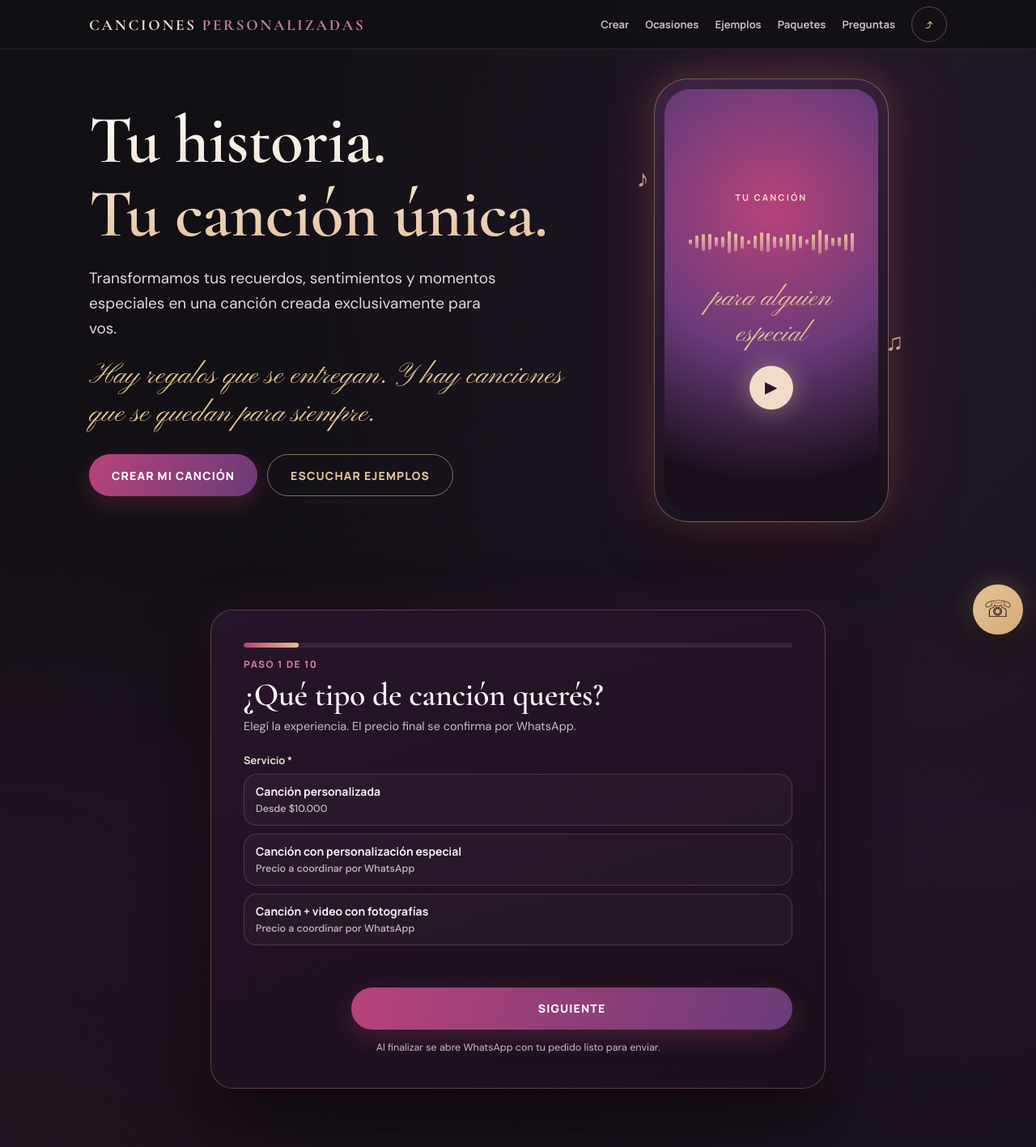
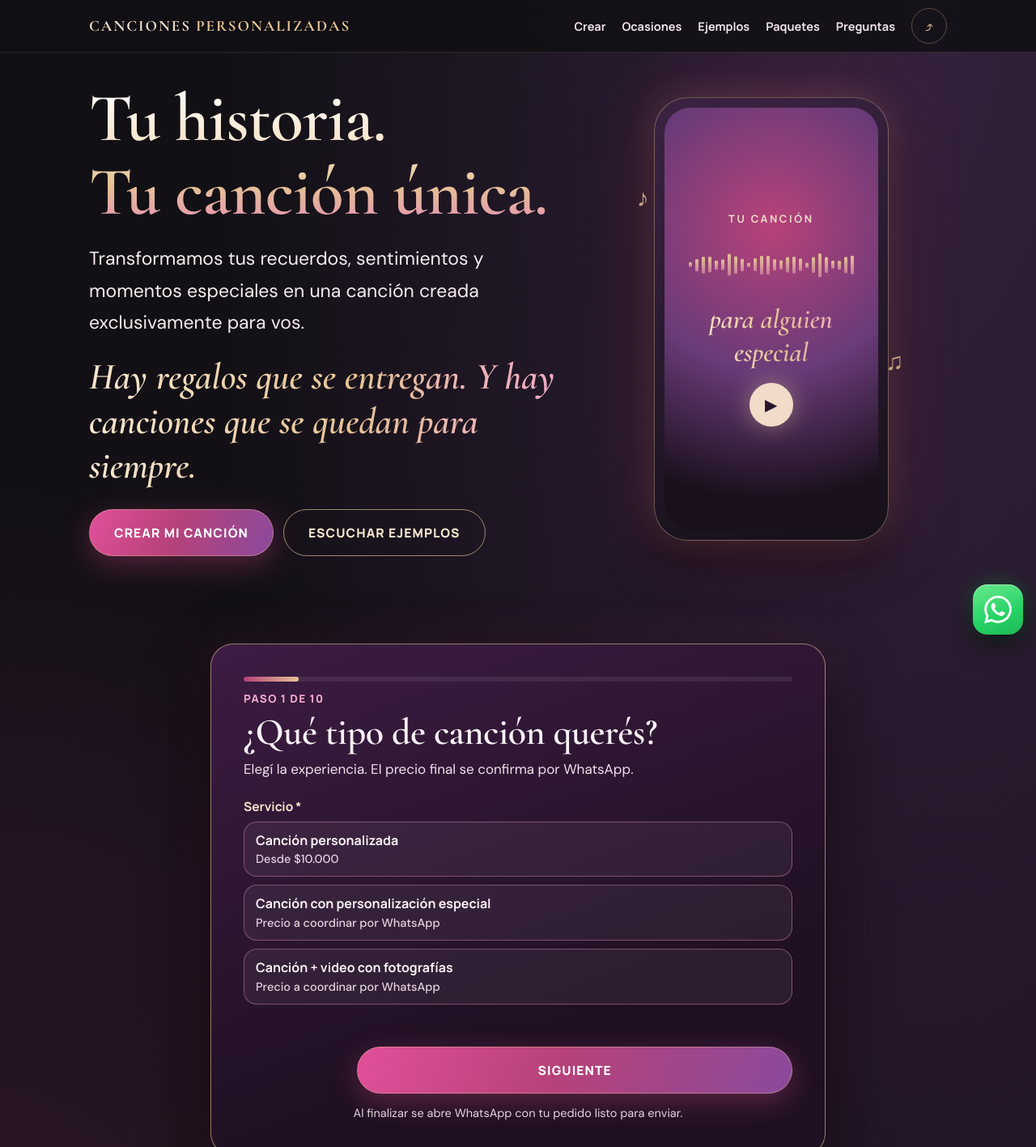
Before and after one commit to Misael2546/canciones-personalizadas, a plain HTML site: page index.html in a window 1280 px wide. Shown: the top 1417 px of the page at 81% size. Drawn offline with nearby package versions, Linux system fonts and the light colour scheme.

Commit message:
Actualiza identidad visual de la plataforma
Renovación integral de Canciones Personalizadas. Mejoras en diseño, tipografías, paleta de colores, experiencia móvil e identidad visual para redes sociales. Actualización de portada y perfil con una estética moderna, elegante y profesional, destacando el concepto «Regalá una canción».

```diff
--- a/index.html
+++ b/index.html
@@ -4,49 +4,49 @@
 <meta charset="utf-8">
 <meta name="viewport" content="width=device-width, initial-scale=1, viewport-fit=cover">
 <meta name="theme-color" content="#111014">
-<title>Canciones Personalizadas | Tu historia. Tu canción única.</title>
+<title>Canciones Personalizadas | Tu canción única</title>
 <meta name="description" content="Convertí tus recuerdos, sentimientos y momentos especiales en una canción creada exclusivamente para esa persona. Pedila por WhatsApp.">
 <meta property="og:type" content="website">
-<meta property="og:title" content="Canciones Personalizadas | Tu historia. Tu canción única.">
+<meta property="og:title" content="Canciones Personalizadas | Tu canción única">
 <meta property="og:description" content="Hay regalos que se entregan. Y hay canciones que se quedan para siempre.">
 <link rel="preconnect" href="https://fonts.googleapis.com">
 <link rel="preconnect" href="https://fonts.gstatic.com" crossorigin>
-<link href="https://fonts.googleapis.com/css2?family=Cormorant+Garamond:ital,wght@0,500;0,600;0,700;1,500;1,600&family=DM+Sans:wght@400;500;700&family=Manrope:wght@500;700;800&family=Pinyon+Script&display=swap" rel="stylesheet">
+<link href="https://fonts.googleapis.com/css2?family=Cormorant+Garamond:ital,wght@0,500;0,600;0,700;1,500;1,600&family=DM+Sans:wght@400;500;700&family=Manrope:wght@500;700;800&display=swap" rel="stylesheet">
 <style>
-:root{--c1:#111014;--c2:#1A101C;--c3:#29152B;--v:#693B79;--m:#B84279;--r:#C77D9B;--g:#E5C394;--b:#F0DCC8;--t:#F8F1F5;--mute:#cbb9c6;
---serif:"Cormorant Garamond","Playfair Display",Georgia,serif;--sans:"DM Sans",system-ui,sans-serif;--ui:"Manrope","Inter",system-ui,sans-serif;--script:"Pinyon Script","Snell Roundhand",cursive}
+:root{--c1:#111014;--c2:#1A101C;--c3:#29152B;--v:#693B79;--m:#B84279;--r:#C77D9B;--g:#E5C394;--b:#F0DCC8;--t:#F8F1F5;--mute:#e3d2de;
+--serif:"Cormorant Garamond","Playfair Display",Georgia,serif;--sans:"DM Sans",system-ui,sans-serif;--ui:"Manrope","Inter",system-ui,sans-serif;--script:"Cormorant Garamond","Playfair Display",Georgia,serif}
 *{box-sizing:border-box;margin:0}
 html{scroll-behavior:smooth;scroll-padding-top:70px;background:var(--c1)}
-body{background:radial-gradient(ellipse 70% 40% at 90% 0,#693B7930,transparent),radial-gradient(ellipse 60% 35% at 0 45%,#B8427920,transparent),radial-gradient(ellipse 60% 30% at 100% 80%,#E5C39414,transparent),linear-gradient(180deg,var(--c1),var(--c2) 50%,var(--c1));color:var(--t);font:400 16px/1.65 var(--sans);overflow-x:hidden;-webkit-text-size-adjust:100%}
+body{background:radial-gradient(ellipse 70% 40% at 90% 0,#693B7966,transparent),radial-gradient(ellipse 60% 35% at 0 45%,#B8427945,transparent),radial-gradient(ellipse 60% 30% at 100% 80%,#E5C39428,transparent),linear-gradient(180deg,var(--c1),var(--c2) 50%,var(--c1));color:var(--t);font:400 18px/1.7 var(--sans);overflow-x:hidden;-webkit-text-size-adjust:100%}
 h1,h2,h3{font-family:var(--serif);font-weight:600;line-height:1.08;letter-spacing:-.01em}
 button,input,textarea{font:inherit;color:inherit}button{cursor:pointer;border:0;background:none}
 .w{width:min(100% - 36px,1060px);margin:auto}
 section{padding:68px 0}
-h2{font-size:clamp(34px,7vw,52px);margin-bottom:12px}
-.sub{color:var(--mute);max-width:560px;margin-bottom:30px}
-.script{font-family:var(--script);color:var(--g);font-size:clamp(26px,6vw,36px);line-height:1.3}
-.btn{display:inline-flex;align-items:center;justify-content:center;gap:9px;min-height:52px;padding:0 28px;border-radius:40px;font:800 14px var(--ui);letter-spacing:.08em;text-transform:uppercase;text-decoration:none;transition:transform .2s,box-shadow .2s,filter .2s}
+h2{font-size:clamp(38px,8vw,58px);margin-bottom:12px;background:linear-gradient(90deg,#fff,#F0DCC8 45%,#E5C394);-webkit-background-clip:text;background-clip:text;color:transparent}
+.sub{color:#ecdde6;font-size:18.5px;max-width:620px;margin-bottom:30px}
+.script{font-family:var(--script);font-style:italic;font-weight:600;font-size:clamp(31px,8vw,46px);line-height:1.2;background:linear-gradient(90deg,#F8E6CE,#E5C394 55%,#F0A9C8);-webkit-background-clip:text;background-clip:text;color:transparent}
+.btn{display:inline-flex;align-items:center;justify-content:center;gap:9px;min-height:58px;padding:0 30px;border-radius:40px;font:800 15.5px var(--ui);letter-spacing:.07em;text-transform:uppercase;text-decoration:none;transition:transform .2s,box-shadow .2s,filter .2s}
 .btn:active{transform:scale(.98)}
-.p{background:linear-gradient(110deg,var(--m),var(--v));color:#fff;box-shadow:0 10px 30px #B8427940}
+.p{background:linear-gradient(110deg,#e0509a,#B84279 45%,#8a4a9c);color:#fff;border:1px solid #E5C39466;box-shadow:0 10px 34px #B8427966}
 .p:hover{box-shadow:0 14px 38px #B8427966;filter:brightness(1.1)}
-.o{border:1px solid #E5C39488;color:var(--g)}.o:hover{background:#E5C39414}
-.wa{background:linear-gradient(110deg,var(--g),#d4ab78);color:#1A101C;box-shadow:0 10px 30px #E5C39433}
+.o{border:1.5px solid #E5C394aa;color:#F8E6CE}.o:hover{background:#E5C39414}
+.wa{background:linear-gradient(160deg,#4FE07A,#25D366 55%,#1DB954);color:#fff;box-shadow:0 10px 28px #25D36655}
 :focus-visible{outline:3px solid var(--g);outline-offset:3px}
 header{position:sticky;top:0;z-index:20;background:#111014d9;backdrop-filter:blur(14px);-webkit-backdrop-filter:blur(14px);border-bottom:1px solid #E5C39422;padding-top:env(safe-area-inset-top)}
-header .w{display:flex;align-items:center;justify-content:space-between;height:60px;gap:10px}
-.brand{font:700 19px var(--serif);letter-spacing:.14em;color:var(--b)}.brand i{color:var(--r);font-style:normal}
-nav{display:flex;gap:20px;align-items:center}nav a{color:var(--mute);text-decoration:none;font:700 13px var(--ui)}nav a:hover{color:var(--g)}
+header .w{display:flex;align-items:center;justify-content:space-between;min-height:64px;padding:8px 0;gap:10px}
+.brand{font:700 19px var(--serif);letter-spacing:.1em;color:var(--b);line-height:1.15}.brand i{color:var(--g);font-style:normal}
+nav{display:flex;gap:20px;align-items:center}nav a{color:#f0e2ea;text-decoration:none;font:700 14.5px var(--ui)}nav a:hover{color:var(--g)}
 .sh{width:44px;height:44px;border-radius:50%;border:1px solid #E5C39455;color:var(--g);font-size:18px}
 @media(max-width:640px){nav a{display:none}}
 .hero{padding:36px 0 40px;position:relative}
 .hero .w{display:grid;gap:38px;align-items:center}
 @media(min-width:860px){.hero .w{grid-template-columns:1.15fr .85fr}}
-h1{font-size:clamp(46px,11vw,84px);margin-bottom:18px;background:linear-gradient(180deg,#fff,var(--b) 60%,var(--g));-webkit-background-clip:text;background-clip:text;color:transparent}
-.hero p.l{font-size:clamp(16px,4vw,19px);color:#e4d6df;max-width:520px;margin-bottom:20px}
+h1{font-size:clamp(46px,11vw,84px);margin-bottom:18px;background:linear-gradient(180deg,#fff,#F8E6CE 40%,#E5C394 70%,#E58FB4);-webkit-background-clip:text;background-clip:text;color:transparent}
+.hero p.l{font-size:clamp(19px,4.9vw,23px);color:#f6ecf1;max-width:520px;margin-bottom:20px}
 .cta{display:flex;flex-wrap:wrap;gap:12px;margin-top:26px}
 .phone{justify-self:center;width:min(78vw,290px);aspect-ratio:9/17;border-radius:42px;padding:12px;background:linear-gradient(160deg,#3b2342,#16101a);border:1px solid #E5C39466;box-shadow:0 0 90px #B8427955,0 0 40px #E5C39425,0 30px 60px #000a;position:relative}
 .scr{height:100%;border-radius:32px;background:radial-gradient(circle at 50% 28%,#B84279,#693B79 45%,#1A101C 85%);display:flex;flex-direction:column;align-items:center;justify-content:center;gap:16px;text-align:center;padding:20px;overflow:hidden}
-.scr small{font:700 11px var(--ui);letter-spacing:.2em;text-transform:uppercase;color:var(--b)}
+.scr small{font:700 13px var(--ui);letter-spacing:.2em;text-transform:uppercase;color:var(--b)}
 .scr .script{font-size:34px}
 .wave{display:flex;align-items:center;gap:4px;height:64px}
 .wave span{width:4px;border-radius:4px;background:linear-gradient(var(--g),var(--r));height:var(--h);animation:wv 1.6s ease-in-out infinite alternate;animation-delay:var(--d)}
@@ -54,43 +54,43 @@ h1{font-size:clamp(46px,11vw,84px);margin-bottom:18px;background:linear-gradient
 .play{width:54px;height:54px;border-radius:50%;background:var(--b);color:var(--c3);display:grid;place-items:center;font-size:20px;box-shadow:0 0 30px #E5C39477}
 .note{position:absolute;color:var(--g);font-size:30px;opacity:.8}
 .grid{display:grid;gap:16px;grid-template-columns:repeat(auto-fill,minmax(250px,1fr))}
-.card{background:linear-gradient(160deg,#29152Bcc,#1A101Cf2);border:1px solid #C77D9B33;border-radius:22px;padding:22px;box-shadow:0 16px 40px #0007,inset 0 1px #fff12;display:flex;flex-direction:column;gap:8px;transition:transform .25s,border-color .25s}
-.card:hover{transform:translateY(-4px);border-color:#E5C39477}
-.card h3{font-size:25px}.card p{color:var(--mute);font-size:14.5px;flex:1}
-.ic{width:58px;height:58px;border-radius:18px;display:grid;place-items:center;font-size:28px;background:linear-gradient(135deg,var(--v),var(--m));box-shadow:0 8px 24px #B8427944}
-.lk{color:var(--g);font:800 13px var(--ui);letter-spacing:.06em;text-align:left;min-height:44px;text-transform:uppercase}
-.price{font:700 14px var(--ui);color:var(--g)}
+.card{background:linear-gradient(160deg,#4d2354ee,#2c1630f5 55%,#1A101C);border:1px solid #D88AB066;border-radius:22px;padding:22px;box-shadow:0 16px 40px #0007,inset 0 1px #fff12;display:flex;flex-direction:column;gap:8px;transition:transform .25s,border-color .25s}
+.card:hover{transform:translateY(-4px);border-color:#E5C394aa;box-shadow:0 16px 46px #B8427944}
+.card h3{font-size:30px;color:#fff}.card p{color:#ecdde6;font-size:17px;flex:1}
+.ic{width:58px;height:58px;border-radius:18px;display:grid;place-items:center;font-size:28px;background:linear-gradient(135deg,#8a4a9c,#e0509a);box-shadow:0 8px 26px #B8427977}
+.lk{color:#F0DCC8;font:800 14.5px var(--ui);letter-spacing:.06em;text-align:left;min-height:44px;text-transform:uppercase}
+.price{font:800 15.5px var(--ui);color:#F0C98F}
 .feat{border-color:#E5C394aa;box-shadow:0 16px 50px #B8427933}
 /* wizard */
 #crear{background:linear-gradient(180deg,transparent,#29152B66,transparent)}
-.wz{background:linear-gradient(160deg,#29152Bf0,#1A101C);border:1px solid #E5C39444;border-radius:28px;padding:clamp(20px,5vw,40px);box-shadow:0 30px 80px #000a,0 0 60px #B8427922;max-width:760px;margin:auto}
+.wz{background:linear-gradient(160deg,#3d1c43,#1f1022 70%);border:1px solid #E5C39499;border-radius:28px;padding:clamp(20px,5vw,40px);box-shadow:0 30px 80px #000a,0 0 60px #B8427922;max-width:760px;margin:auto}
 .pg{height:6px;background:#ffffff14;border-radius:9px;overflow:hidden;margin-bottom:12px}
 .pg b{display:block;height:100%;width:0;background:linear-gradient(90deg,var(--m),var(--g));border-radius:9px;transition:width .4s}
-.st{font:800 12px var(--ui);letter-spacing:.12em;color:var(--r);text-transform:uppercase}
-.wz h3{font-size:clamp(30px,6vw,40px);margin:8px 0 6px}
-.hn{color:var(--mute);font-size:14.5px;margin-bottom:20px}
+.st{font:800 13.5px var(--ui);letter-spacing:.1em;color:#F0A9C8;text-transform:uppercase}
+.wz h3{font-size:clamp(34px,7.4vw,46px);margin:8px 0 6px}
+.hn{color:#efe1ea;font-size:17px;margin-bottom:20px}
 #body{animation:in .35s}@keyframes in{from{opacity:0;transform:translateY(8px)}}
-.fl{margin-bottom:18px}.fl label{display:block;font:700 13px var(--ui);color:var(--b);margin-bottom:8px}
+.fl{margin-bottom:18px}.fl label{display:block;font:700 15.5px var(--ui);color:#F8E6CE;margin-bottom:8px}
 .ch{display:grid;grid-template-columns:repeat(auto-fill,minmax(150px,1fr));gap:10px}
 .ch.big{grid-template-columns:1fr}
-.o1{min-height:52px;padding:12px 14px;text-align:left;border-radius:16px;border:1px solid #C77D9B44;background:#ffffff08;font:600 14px/1.35 var(--ui);transition:.2s}
-.o1 small{display:block;font:500 12.5px var(--sans);color:var(--mute);margin-top:3px}
+.o1{min-height:52px;padding:12px 14px;text-align:left;border-radius:16px;border:1px solid #D88AB077;background:#ffffff0f;font:700 16px/1.35 var(--ui);transition:.2s}
+.o1 small{display:block;font:500 14.5px var(--sans);color:var(--mute);margin-top:3px}
 .o1:hover{border-color:var(--r)}
-.o1[aria-pressed=true]{background:linear-gradient(120deg,#B8427966,#693B7966);border-color:var(--g);box-shadow:0 0 22px #B8427944}
+.o1[aria-pressed=true]{background:linear-gradient(120deg,#B84279bb,#693B79bb);border-color:var(--g);box-shadow:0 0 22px #B8427944}
 .o1[aria-pressed=true]::before{content:"✓ ";color:var(--g)}
-.in{width:100%;padding:15px;border-radius:16px;border:1px solid #C77D9B55;background:#0c0710aa;font:500 16px var(--ui);outline:0;min-height:52px}
+.in{width:100%;padding:15px;border-radius:16px;border:1px solid #C77D9B55;background:#0c0710aa;font:500 17.5px var(--ui);outline:0;min-height:56px}
 textarea.in{min-height:150px;resize:vertical;line-height:1.55}
 .in:focus{border-color:var(--g);box-shadow:0 0 0 3px #E5C39422}
 .bad{border-color:#ff8aa5!important}
-.er{color:#ffa3b8;font:600 13px var(--ui);min-height:20px;margin:4px 0}
+.er{color:#ffb3c6;font:700 15px var(--ui);min-height:20px;margin:4px 0}
 .ac{display:flex;gap:10px;margin-top:14px}.ac .btn{flex:1}
 .bk{background:#ffffff10;color:var(--t);flex:0 0 auto!important;padding:0 22px}
 .sm{display:grid;gap:10px;margin:8px 0 18px}
 .si{display:flex;gap:12px;justify-content:space-between;align-items:flex-start;padding:12px 14px;border-radius:14px;background:#ffffff08;border:1px solid #ffffff12;overflow-wrap:anywhere}
-.si b{display:block;font:700 11px var(--ui);letter-spacing:.08em;text-transform:uppercase;color:var(--r)}
-.si span{font-size:14.5px;white-space:pre-wrap}.si button{color:var(--g);font:800 12px var(--ui);min-height:44px;padding:0 6px;flex:none}
-.ck{display:flex;gap:10px;font-size:13.5px;color:var(--mute);margin:6px 0}.ck input{accent-color:var(--m);width:22px;height:22px;flex:none}
-.sm2{font-size:12.5px;color:var(--mute);text-align:center;margin-top:12px}
+.si b{display:block;font:700 12.5px var(--ui);letter-spacing:.06em;text-transform:uppercase;color:#F0A9C8}
+.si span{font-size:16.5px;white-space:pre-wrap}.si button{color:var(--g);font:800 12px var(--ui);min-height:44px;padding:0 6px;flex:none}
+.ck{display:flex;gap:10px;font-size:15.5px;color:#ecdde6;margin:6px 0}.ck input{accent-color:var(--m);width:22px;height:22px;flex:none}
+.sm2{font-size:14.5px;color:#e3d2de;text-align:center;margin-top:12px}
 /* catalog */
 .cov{aspect-ratio:1.4;border-radius:16px;background:radial-gradient(circle at 30% 30%,var(--m),var(--v) 60%,var(--c3));display:grid;place-items:center;font-size:44px;overflow:hidden}
 .cov img{width:100%;height:100%;object-fit:cover}
@@ -99,12 +99,13 @@ audio{width:100%;height:42px}
 .empty .script{display:block;margin-bottom:8px}
 .steps{counter-reset:s}.steps .card::before{counter-increment:s;content:counter(s);font:600 34px var(--serif);color:var(--g)}
 details{border-bottom:1px solid #ffffff1c;padding:4px 0}
-summary{cursor:pointer;min-height:52px;display:flex;align-items:center;font:700 16px var(--ui);list-style:none;gap:12px;justify-content:space-between}
+summary{cursor:pointer;min-height:56px;display:flex;align-items:center;font:700 18px var(--ui);list-style:none;gap:12px;justify-content:space-between}
 summary::after{content:"+";color:var(--g);font-size:24px}details[open] summary::after{content:"–"}
-details p{color:var(--mute);padding:0 0 18px}
+details p{color:#ecdde6;font-size:17px;padding:0 0 18px}
 .quote{font-family:var(--serif);font-style:italic;font-size:19px}
-footer{text-align:center;padding:50px 18px calc(110px + env(safe-area-inset-bottom));border-top:1px solid #E5C39422;color:var(--mute);font-size:13px}
-.fw{position:fixed;right:16px;bottom:calc(16px + env(safe-area-inset-bottom));z-index:30;width:62px;height:62px;border-radius:50%;background:linear-gradient(135deg,var(--g),#d4ab78);color:#1A101C;display:grid;place-items:center;font-size:28px;text-decoration:none;box-shadow:0 10px 30px #000a,0 0 30px #E5C39455}
+footer{text-align:center;padding:50px 18px calc(110px + env(safe-area-inset-bottom));border-top:1px solid #E5C39422;color:#e3d2de;font-size:15px}
+.wi{fill:currentColor;flex:none}
+.fw{position:fixed;right:16px;bottom:calc(16px + env(safe-area-inset-bottom));z-index:30;width:62px;height:62px;border-radius:18px;background:linear-gradient(160deg,#6BE98C,#25D366 60%,#1DB954);color:#fff;display:grid;place-items:center;text-decoration:none;box-shadow:0 10px 28px #000a,0 0 24px #25D36655,inset 0 1px #ffffff66}
 .toast{position:fixed;left:50%;bottom:100px;transform:translateX(-50%);background:var(--b);color:var(--c3);padding:12px 20px;border-radius:30px;font:700 14px var(--ui);z-index:40}
 @media(prefers-reduced-motion:reduce){*{animation:none!important;transition:none!important;scroll-behavior:auto!important}}
 </style>
@@ -159,7 +160,7 @@ footer{text-align:center;padding:50px 18px calc(110px + env(safe-area-inset-bott
 <div class="cta"><a class="btn p" href="#crear">Crear mi canción</a></div></div></section>
 </main>
 <footer><div class="script">Canciones que se quedan para siempre</div><p>CANCIONES PERSONALIZADAS · Hecho con emoción ♡</p></footer>
-<a class="fw" id="fw" target="_blank" rel="noopener" aria-label="Escribinos por WhatsApp">☏</a>
+<a class="fw" id="fw" target="_blank" rel="noopener" aria-label="Escribinos por WhatsApp"><svg class="wi" viewBox="0 0 24 24" width="34" height="34" aria-hidden="true"><path d="M17.472 14.382c-.297-.149-1.758-.867-2.03-.967-.273-.099-.471-.148-.67.15-.197.297-.767.966-.94 1.164-.173.199-.347.223-.644.075-.297-.15-1.255-.463-2.39-1.475-.883-.788-1.48-1.761-1.653-2.059-.173-.297-.018-.458.13-.606.134-.133.298-.347.446-.52.149-.174.198-.298.298-.497.099-.198.05-.371-.025-.52-.075-.149-.669-1.612-.916-2.207-.242-.579-.487-.5-.669-.51-.173-.008-.371-.01-.57-.01-.198 0-.52.074-.792.372-.272.297-1.04 1.016-1.04 2.479 0 1.462 1.065 2.875 1.213 3.074.149.198 2.096 3.2 5.077 4.487.709.306 1.262.489 1.694.625.712.227 1.36.195 1.871.118.571-.085 1.758-.719 2.006-1.413.248-.694.248-1.289.173-1.413-.074-.124-.272-.198-.57-.347m-5.421 7.403h-.004a9.87 9.87 0 01-5.031-1.378l-.361-.214-3.741.982.998-3.648-.235-.374a9.86 9.86 0 01-1.51-5.26c.001-5.45 4.436-9.884 9.888-9.884 2.64 0 5.122 1.03 6.988 2.898a9.825 9.825 0 012.893 6.994c-.003 5.45-4.437 9.884-9.885 9.884m8.413-18.297A11.815 11.815 0 0012.05 0C5.495 0 .16 5.335.157 11.892c0 2.096.547 4.142 1.588 5.945L.057 24l6.305-1.654a11.882 11.882 0 005.683 1.448h.005c6.554 0 11.89-5.335 11.893-11.893a11.821 11.821 0 00-3.48-8.413Z"/></svg></a>
 
 <script>
 // Número de WhatsApp del proyecto (sin cambios): +54 9 11 3765-8829
@@ -189,6 +190,7 @@ const STEPS=[
  {t:'Elegí el estilo musical',h:'Si tenés un artista de referencia, indicalo: es una guía de estilo, no prometemos imitaciones exactas.',f:[C('estilo','Estilo musical',ESTILOS,{req:1}),T('referencia','Artista o canción de referencia',{ph:'Opcional'})]},
  {t:'Tu dedicatoria',h:'Una frase que no puede faltar.',f:[A('dedicatoria','Dedicatoria',{req:1,ph:'Quiero que sepa que…'}),C('voz','Preferencia de voz',['Voz femenina','Voz masculina','Sin preferencia'])]},
  {t:'Revisá y enviá tu pedido',h:'Completá tus datos y controlá el resumen. Podés editar cualquier respuesta.',f:[T('fecha','¿Para cuándo la necesitás?',{ph:'Ej.: 15 de diciembre (opcional)'}),T('fotos','Fotografías para el video',{ph:'Ej.: tengo entre 10 y 15 fotos (opcional)',video:1}),T('contacto','Teléfono o email de contacto',{ph:'Opcional'})]}];
+const WAI='<svg class="wi" viewBox="0 0 24 24" width="22" height="22" aria-hidden="true"><path d="M17.472 14.382c-.297-.149-1.758-.867-2.03-.967-.273-.099-.471-.148-.67.15-.197.297-.767.966-.94 1.164-.173.199-.347.223-.644.075-.297-.15-1.255-.463-2.39-1.475-.883-.788-1.48-1.761-1.653-2.059-.173-.297-.018-.458.13-.606.134-.133.298-.347.446-.52.149-.174.198-.298.298-.497.099-.198.05-.371-.025-.52-.075-.149-.669-1.612-.916-2.207-.242-.579-.487-.5-.669-.51-.173-.008-.371-.01-.57-.01-.198 0-.52.074-.792.372-.272.297-1.04 1.016-1.04 2.479 0 1.462 1.065 2.875 1.213 3.074.149.198 2.096 3.2 5.077 4.487.709.306 1.262.489 1.694.625.712.227 1.36.195 1.871.118.571-.085 1.758-.719 2.006-1.413.248-.694.248-1.289.173-1.413-.074-.124-.272-.198-.57-.347m-5.421 7.403h-.004a9.87 9.87 0 01-5.031-1.378l-.361-.214-3.741.982.998-3.648-.235-.374a9.86 9.86 0 01-1.51-5.26c.001-5.45 4.436-9.884 9.888-9.884 2.64 0 5.122 1.03 6.988 2.898a9.825 9.825 0 012.893 6.994c-.003 5.45-4.437 9.884-9.885 9.884m8.413-18.297A11.815 11.815 0 0012.05 0C5.495 0 .16 5.335.157 11.892c0 2.096.547 4.142 1.588 5.945L.057 24l6.305-1.654a11.882 11.882 0 005.683 1.448h.005c6.554 0 11.89-5.335 11.893-11.893a11.821 11.821 0 00-3.48-8.413Z"/></svg>';
 const $=id=>document.getElementById(id);
 let step=0,data={};
 const prodIsVideo=()=>data.producto===PROD[2].n;
@@ -218,7 +220,7 @@ function render(){
   }b.append(w)});
  if(last)summary(b);
  $('back').style.visibility=step?'visible':'hidden';
- $('next').innerHTML=last?'<span aria-hidden="true">☏</span> Enviar mi pedido por WhatsApp':'Siguiente';
+ $('next').innerHTML=last?WAI+' Enviar mi pedido por WhatsApp':'Siguiente';
  $('next').className='btn '+(last?'wa':'p');
 }
 function summary(b){
```
